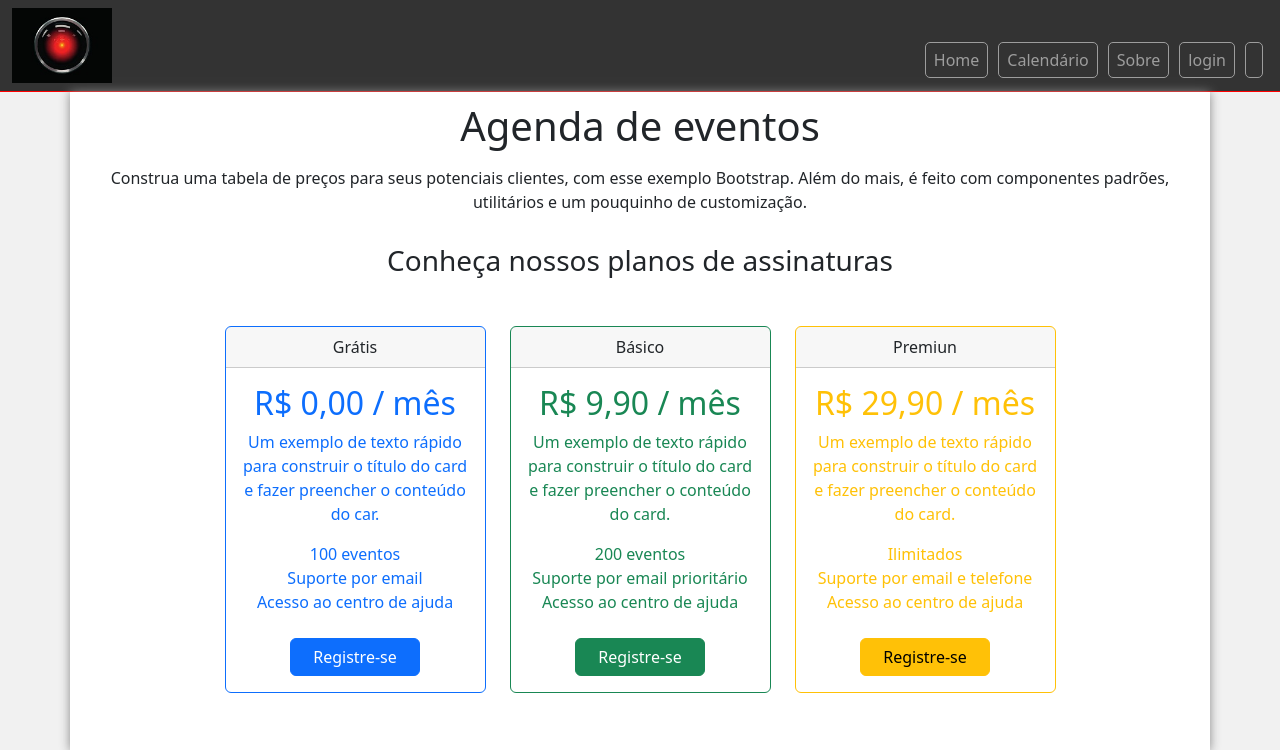
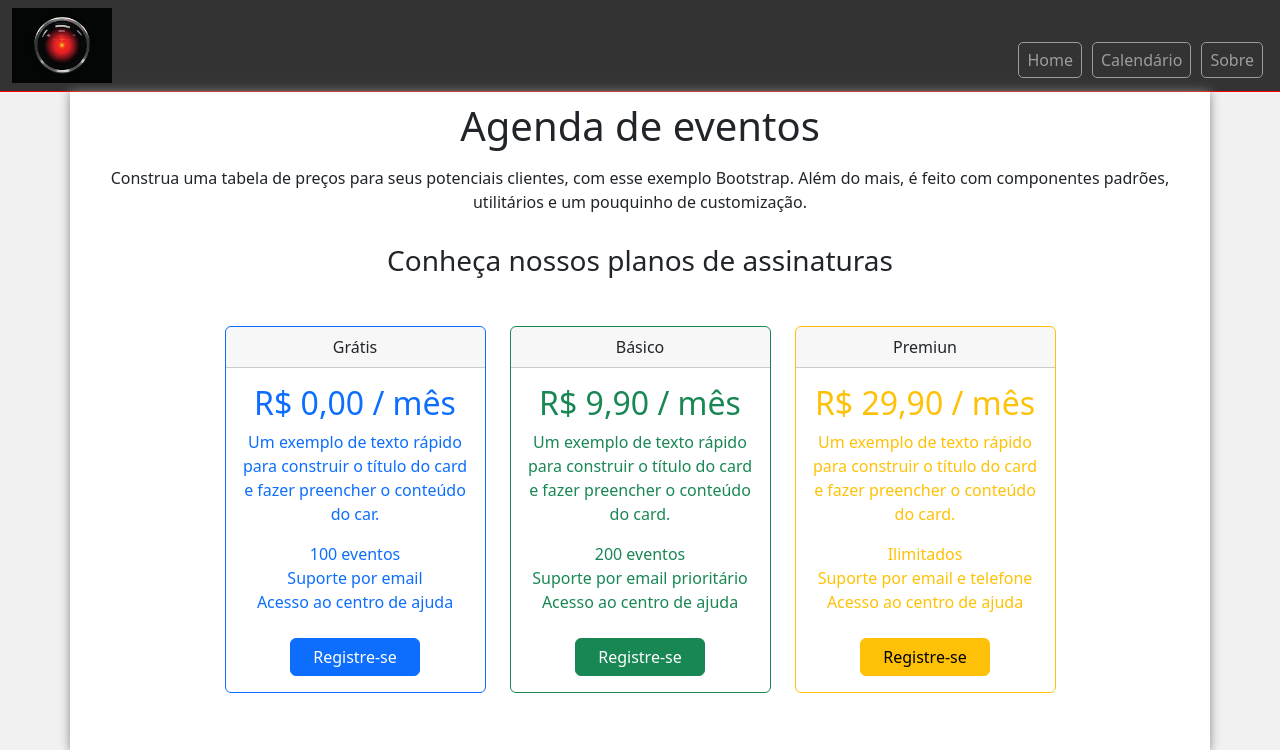
Before and after one commit to FelipeWeiss1992/Agenda, a Flask app: page / in a window 1280 px wide. Shown: the top 750 px of the page. Run offline with Flask 2, Linux system fonts and the light colour scheme; some libraries are stand-ins or nearby versions.

Commit message:
Correções no código

```diff
--- a/app/static/css/style.css
+++ b/app/static/css/style.css
@@ -36,6 +36,10 @@
 
 .nav-item:hover {
     color: #ffffff;
+}
+
+#oculto {
+    display: none;
 }
 
 /* main */
@@ -110,14 +114,6 @@ main {
     text-shadow: 0px 0px 10px 0px #080808;
 }
 
-
-
-
-
-
-
-
-
 /* footer */
 #footer-area {
     background: #555555;
--- a/app/templates/index.html
+++ b/app/templates/index.html
@@ -26,8 +26,8 @@
                                 <a class="nav-item nav-link" href="/">Home</a>
                                 <a class="nav-item nav-link" href="/calendario">Calendário</a>
                                 <a class="nav-item nav-link" href="/sobre">Sobre</a>
-                                <a class="nav-item nav-link" href="/{{ login_out }}">{{ login_out }}</a>
-                                <a class="nav-item nav-link" href="/perfil">{{ usuario }}</a>
+                                <a class="nav-item nav-link" id="{{ oculto }}" href="/{{ login_out }}">{{ login_out }}</a>
+                                <a class="nav-item nav-link" id="{{ oculto }}" href="/perfil">{{ usuario }}</a>
                             </div>
                         </div>
                     </nav>
--- a/app/views/view.py
+++ b/app/views/view.py
@@ -17,9 +17,9 @@ def index():
 
     if "usuario_logado" not in session or session["usuario_logado"] is None:
 
-        return render_template("home.html", titulo = "Agenda de Eventos", login_out = "login", usuario = "")
+        return render_template("home.html", titulo = "Agenda de Eventos", login_out = "login", usuario = "", oculto = "oculto")
     else:
-        return render_template("home.html", titulo = "Agenda de Eventos", login_out = "logout", usuario = session["usuario_logado"])
+        return render_template("home.html", titulo = "Agenda de Eventos", login_out = "logout", usuario = session["usuario_logado"], oculto = "visivel")
 
 
 # Renderização da página sobre.html
@@ -28,9 +28,9 @@ def sobre():
 
     if "usuario_logado" not in session or session["usuario_logado"] is None:
 
-        return render_template("sobre.html", titulo = "Desenvolvedores", login_out = "login", usuario = "")
+        return render_template("sobre.html", titulo = "Desenvolvedores", login_out = "login", usuario = "", oculto = "oculto")
     else:
-        return render_template("sobre.html", titulo = "Desenvolvedores", login_out = "logout", usuario = session["usuario_logado"])
+        return render_template("sobre.html", titulo = "Desenvolvedores", login_out = "logout", usuario = session["usuario_logado"], oculto = "visivel")
 
 
 # Renderização da página login.html
@@ -80,7 +80,7 @@ def logout():
 @app.route("/registro")
 def registro():
 
-    return render_template("registro.html", titulo = "Inscreva-se")
+    return render_template("registro.html", titulo = "Inscreva-se", oculto = "oculto" )
 
 
 # Rota para cadastrar novo usuário.
@@ -118,7 +118,7 @@ def perfil():
     else:
         lo_perfil = Usuario.query.filter_by(username = session["usuario_logado"]).first()
 
-        return render_template("perfil.html", titulo = "Editar Perfil", perfil = lo_perfil, login_out = "logout", usuario = session["usuario_logado"])
+        return render_template("perfil.html", titulo = "Editar Perfil", perfil = lo_perfil, login_out = "logout", usuario = session["usuario_logado"], oculto = "visivel")
 
 
 # Rota para Atualizar perfil do Usuário.
@@ -179,7 +179,7 @@ def calendario():
         calDays = cal.monthdayscalendar(data.year, data.month)
         mes_ano = f"{str(datetime.datetime.now().strftime('%B'))} - {data.year}"
 
-        return render_template("calendario.html", titulo = "Calendário de eventos", calDays = calDays, dias_da_semana = dias_da_semana, ano = data.year, mes = data.month, mes_ano = mes_ano, login_out = "logout", usuario = session["usuario_logado"])
+        return render_template("calendario.html", titulo = "Calendário de eventos", calDays = calDays, dias_da_semana = dias_da_semana, ano = data.year, mes = data.month, mes_ano = mes_ano, login_out = "logout", usuario = session["usuario_logado"], oculto = "visivel")
 
 
 # Renderização da página evento.html
@@ -203,7 +203,7 @@ def evento(dia, mes, ano):
 
         lo_completo = f"{ano}-{lo_mes}-{lo_dia}"
 
-        return render_template("evento.html", titulo = "Cadastro de eventos", data_completo = lo_completo, login_out = "logout", usuario = session["usuario_logado"])
+        return render_template("evento.html", titulo = "Cadastro de eventos", data_completo = lo_completo, login_out = "logout", usuario = session["usuario_logado"], oculto = "visivel")
 
 
 # Rota para cadastrar novo evento.
@@ -241,7 +241,7 @@ def listar_eventos():
 
         lo_eventos = Evento.query.filter_by(fk_usuario = lo_fk).order_by(Evento.data_evento)
 
-        return render_template("listar_eventos.html", titulo = "Listar Eventos", eventos = lo_eventos, login_out = "logout", usuario = session["usuario_logado"])
+        return render_template("listar_eventos.html", titulo = "Listar Eventos", eventos = lo_eventos, login_out = "logout", usuario = session["usuario_logado"], oculto = "visivel")
 
 
 # Renderização da página editar_evento.html
@@ -254,7 +254,7 @@ def editar_evento(id):
     else:
         lo_eventos = Evento.query.filter_by(id_evento = id).first()
 
-        return render_template("editar_evento.html", titulo = "Editar Evento", evento = lo_eventos, login_out = "logout", usuario = session["usuario_logado"])
+        return render_template("editar_evento.html", titulo = "Editar Evento", evento = lo_eventos, login_out = "logout", usuario = session["usuario_logado"], oculto = "visivel")
 
 
 # Rota para Atualizar Eventos.
```
Also changed, not shown: app/templates/registro.html (+4 -4 lines).
